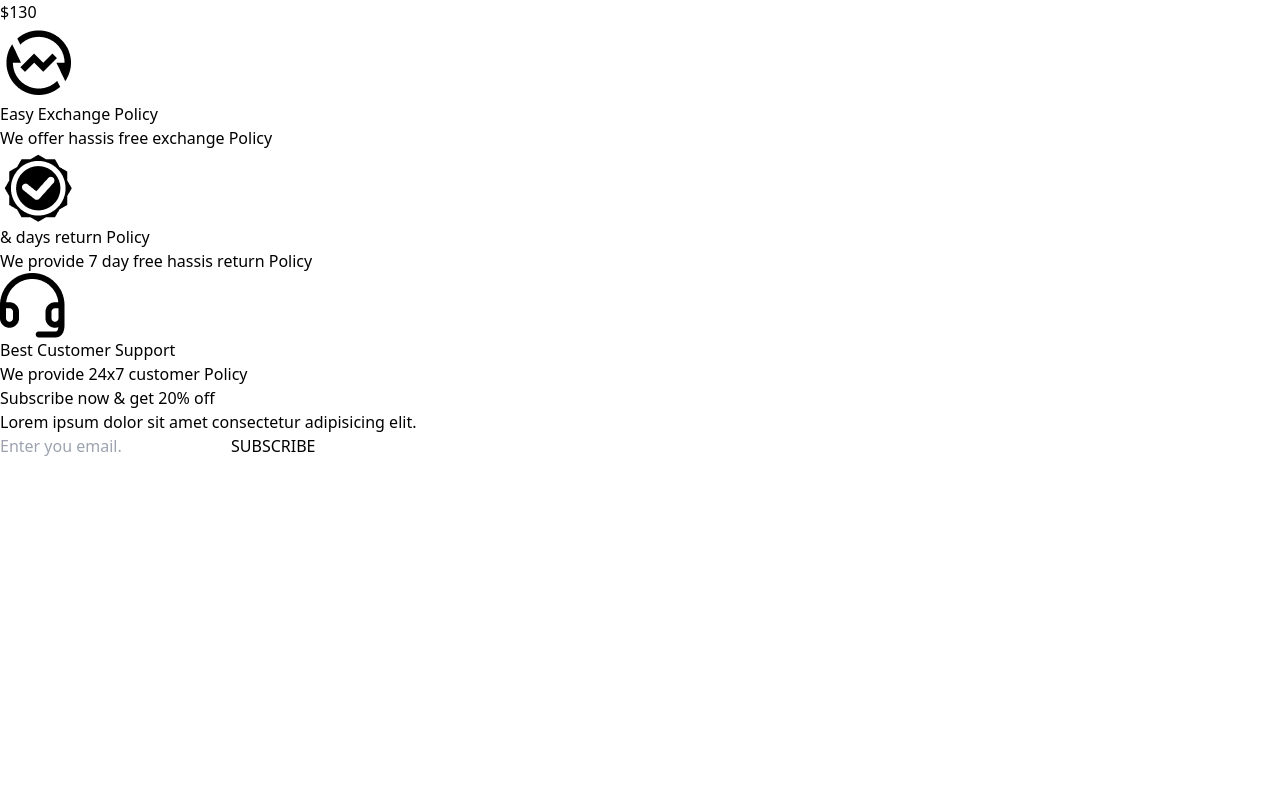
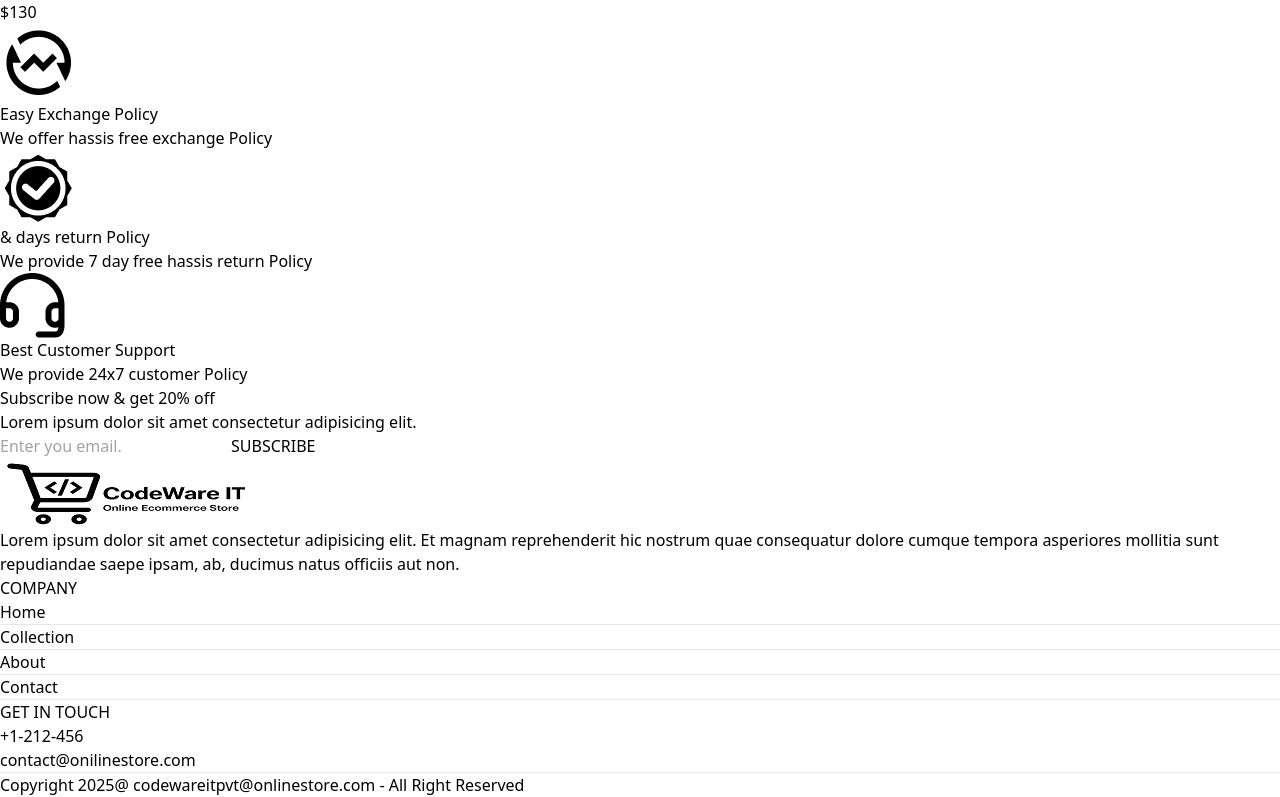
Before and after one commit to withaman/E-Commerce, a React (Vite) app: page / in a window 1280 px wide. Shown: the part 9143-9940 px from the top of the page. Before the commit the page ends 9601 px from the top, so only its background shows below. Built offline with nearby package versions, Linux system fonts and the light colour scheme.

Commit message:
add fuctionalities

```diff
--- a/src/App.jsx
+++ b/src/App.jsx
@@ -9,6 +9,7 @@ import Orders from './pages/Orders'
 import Product from './pages/Product'
 import Home from './pages/Home'
 import PlaceOrder from './pages/PlaceOrder'
+import Footer from './components/Footer'
 
 function App() {
   return (
@@ -25,6 +26,7 @@ function App() {
       <Route path="/place-order" element={<PlaceOrder/>}/>
       <Route path="/product/:productId" element={<Product/>}/>
     </Routes>
+    <Footer />
     </div>
   )
 }
--- a/src/components/BestSellers.jsx
+++ b/src/components/BestSellers.jsx
@@ -23,7 +23,6 @@ const BestSellers =() => {
                 {bestSeller.map((item, index) =>(
                     <ProductItems key={index} id={item._id} image={item.image} name={item.name} price={item.price}/>
                 ))}
-
             </div>
         </div>
     )
--- /dev/null
+++ b/src/components/Footer.jsx
@@ -0,0 +1,55 @@
+import React from "react";
+import { assets } from "../assets/assets";
+import { Link } from "react-router-dom";
+
+const Footer = () => {
+  return (
+    <>
+      <div className="flex justify-between py-5">
+        <div className="w-2/4">
+          <img src={assets.logo} alt="" className="w-40 mb-2" />
+          <p className="text-gray-800">
+            Lorem ipsum dolor sit amet consectetur adipisicing elit. Et magnam
+            reprehenderit hic nostrum quae consequatur dolore cumque tempora
+            asperiores mollitia sunt repudiandae saepe ipsam, ab, ducimus natus
+            officiis aut non.
+          </p>
+        </div>
+        <div>
+          <h2 className="font-bold py-4 ">COMPANY</h2>
+          <ul className="text-gray-800">
+            <Link className="flex flex-col gap-1" to="/">
+              Home
+              <hr className="hidden w-1/2 border-none h-[1.5px] bg-gray-700" />
+            </Link>
+            <Link className="flex flex-col gap-1" to="/Collection">
+              Collection
+              <hr className="hidden w-1/2 border-none h-[1.5px] bg-gray-700" />
+            </Link>
+            <Link className="flex flex-col gap-1" to="/About">
+              About
+              <hr className="hidden w-1/2 border-none h-[1.5px] bg-gray-700" />
+            </Link>
+            <Link className="flex flex-col gap-1" to="/Contact">
+              Contact
+              <hr className="hidden w-1/2 border-none h-[1.5px] bg-gray-700" />
+            </Link>
+          </ul>
+        </div>
+        <div>
+          <h2 className="font-bold py-4">GET IN TOUCH</h2>
+          <ul className="text-gray-800">
+            <a href="">+1-212-456</a>
+            <br />
+            <a href="">contact@onilinestore.com</a>
+          </ul>
+        </div>
+      </div>
+      <hr />
+      <p className="text-center py-4 text-gray-800">
+        Copyright 2025@ codewareitpvt@onlinestore.com - All Right Reserved
+      </p>
+    </>
+  );
+};
+export default Footer;
--- a/src/pages/Collection.jsx
+++ b/src/pages/Collection.jsx
@@ -1,9 +1,150 @@
-import React from 'react'
+import React, { useContext, useEffect, useState } from "react";
+import { ShopContext } from "../context/ShopContext";
+import ProductItems from "../components/ProductItems";
 
-function Collection() {
+const Collection = () => {
+  const { products } = useContext(ShopContext);
+  const [filterProducts, setFilterProducts] = useState(products);
+  const [showFilter, setShowFilter] = useState(false);
+  const [category, setCategory] = useState([]);
+  const [subCategory, setSubCategory] = useState([]);
+  const [search, setSearch] = useState("");
+  const [sortType, setSortType] = useState("");
+
+  //Toggle Category Selection
+  const toggleCategory = (e) => {
+    const value = e.target.value;
+    console.log(value);
+    setCategory((prev) =>
+      prev.includes(value)
+        ? prev.filter((item) => item !== value)
+        : [...prev, value]
+    );
+  };
+
+  const toggleSubCategory = (e) => {
+    const value = e.target.value;
+    setSubCategory((prev) =>
+      pre.includes(value)
+        ? prev.filter((item) => item !== value)
+        : [...prev, value]
+    );
+  };
+
+  // Handle seacrch input change
+  const handleSeacrch = (e) => {
+    setSearchQuery(e.target.value.toLowerCase());
+  };
+
+  //Apply Filter and Sorting
+  useEffect(() => {
+    let updatedProducts = products;
+
+    //Apply Category Filter
+    if (category.lenght > 0) {
+      updatedProducts = updatedProducts.filter((product) =>
+        category.include(products.category)
+      );
+    }
+
+    //Apply Sub Category Filter
+    if (subCategory.lenght > 0) {
+      updatedProducts = updatedProducts.filter((product) =>
+        subCategory.include(products.subCategory)
+      );
+    }
+
+    //Apply Search Filter
+    if (searchQuery) {
+      updatedProducts = updatedProducts.filter((product) =>
+        product.name.toLowerCase().includes(searchQuery)
+      );
+    }
+
+    //Apply Sorting
+    if (sortType === 'low-high'){
+      updatedProducts = updatedProducts.sort((a,b)=> a.price - b.price)
+    }else if (sortType === 'high-low'){
+      updatedProducts = updatedProducts.sort((a,b) => b.price - a.price)
+    }
+    console.log(updatedProducts)
+    setFilterProducts(updatedProducts);
+    console.log(category);
+  }, [products, category, searchQuery,sortType,subCategory]);
   return (
-    <div>Collection</div>
-  )
-}
+    <div className="flex mt-5">
+      <div className="l-side flex flex-col gap-7 w-60 px-3 py-2">
+        <h2 className="font-bold">FILTER</h2>
+        <div className="border p-4 gap-2">
+          <h3 className="font-bold mb-2">CATEGORIES</h3>
+          <input
+            type="checkbox"
+            onChange={toggleCategory}
+            name="mens"
+            id="mens"
+            value="men"
+          />
+          <label> Mens</label>
+          <br />
+          <input type="checkbox" name="women" id="women" />
+          <label> Women</label>
+          <br />
+          <input type="checkbox" name="kids" id="Wokids" />
+          <label> Kids</label>
+        </div>
+        <div className="border p-4 gap-2">
+          <h3 className="font-bold mb-2">SEARCH</h3>
+          <input
+            type="text"
+            placeholder="Search products..."
+            className="border p-1"
+          />
+        </div>
+        <div className="border p-4 gap-2">
+          <h3 className="font-bold mb-2">CATEGORIES</h3>
+          <input type="checkbox" name="mens" id="mens" />
+          <label> Topwear</label>
+          <br />
+          <input type="checkbox" name="women" id="women" />
+          <label> Bottomwear</label>
+          <br />
+          <input type="checkbox" name="kids" id="Wokids" />
+          <label> Winterwear</label>
+        </div>
+        <div></div>
+      </div>
+      <div className="r-side w-full">
+        <div className="flex justify-between items-center pb-5 py-5">
+          <div className="flex items-center gap-2">
+            <h1 className="text-xl text-gray-800">
+              ALL <span className="font-bold">COLLECTIONS</span>
+            </h1>
+            <p className="w-8 sm:w-12 h-[1px] sm:h-[2px] bg-gray-500 "></p>
+          </div>
+          <div className="border px-2 py-2">
+            <select name="" id="">
+              <option value="">Sort by: Relevant</option>
+              <option value="low">Low to high</option>
+              <option value="low">High to low</option>
+            </select>
+          </div>
+        </div>
+        <div>
+          <div className="grid grid-cols-2 sm:grid-cols-3 md:grid-cols-4 lg:grid-cols-5 gap-4 gap-y-6">
+            {filterProducts.map((item, index) => (
+              <ProductItems
+                key={index}
+                id={item._id}
+                image={item.image}
+                name={item.name}
+                price={item.price}
+              />
+            ))}
+          </div>
+        </div>
+      </div>
+    </div>
+  );
+};
 
-export default Collection
+export default Collection;
```
